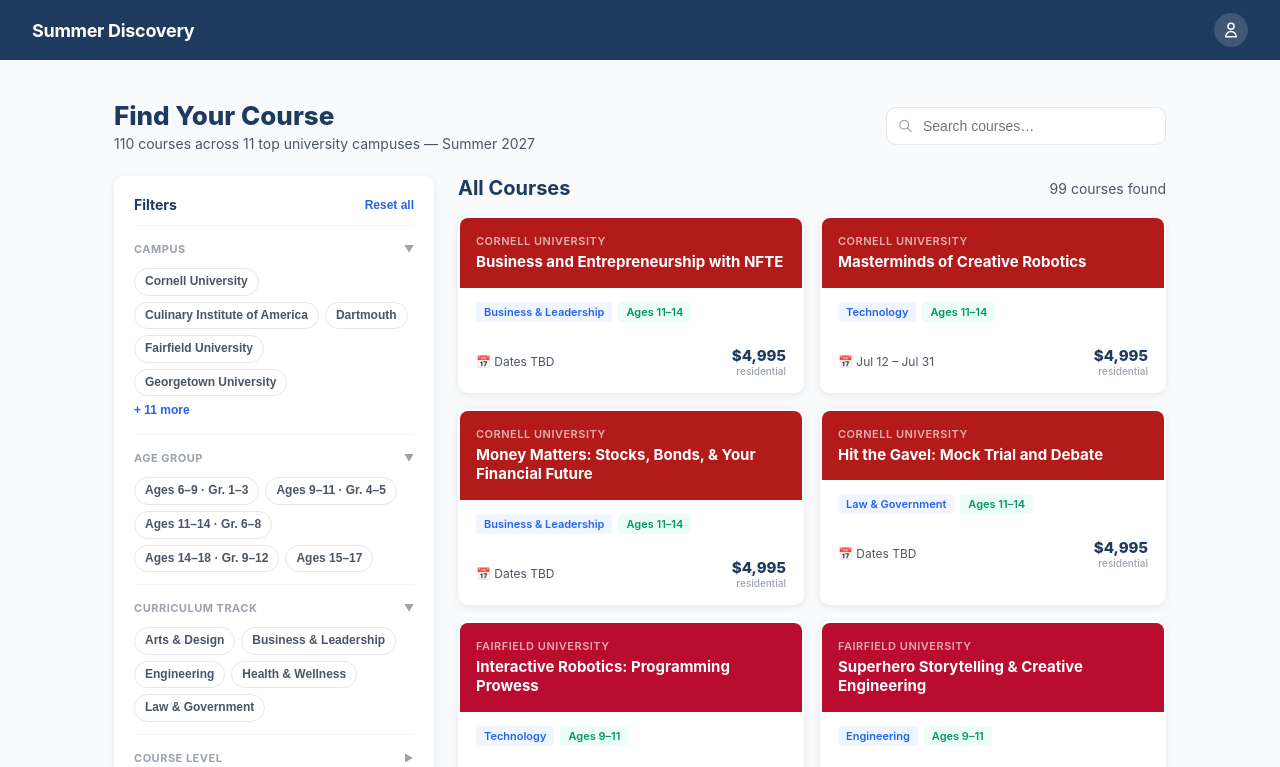
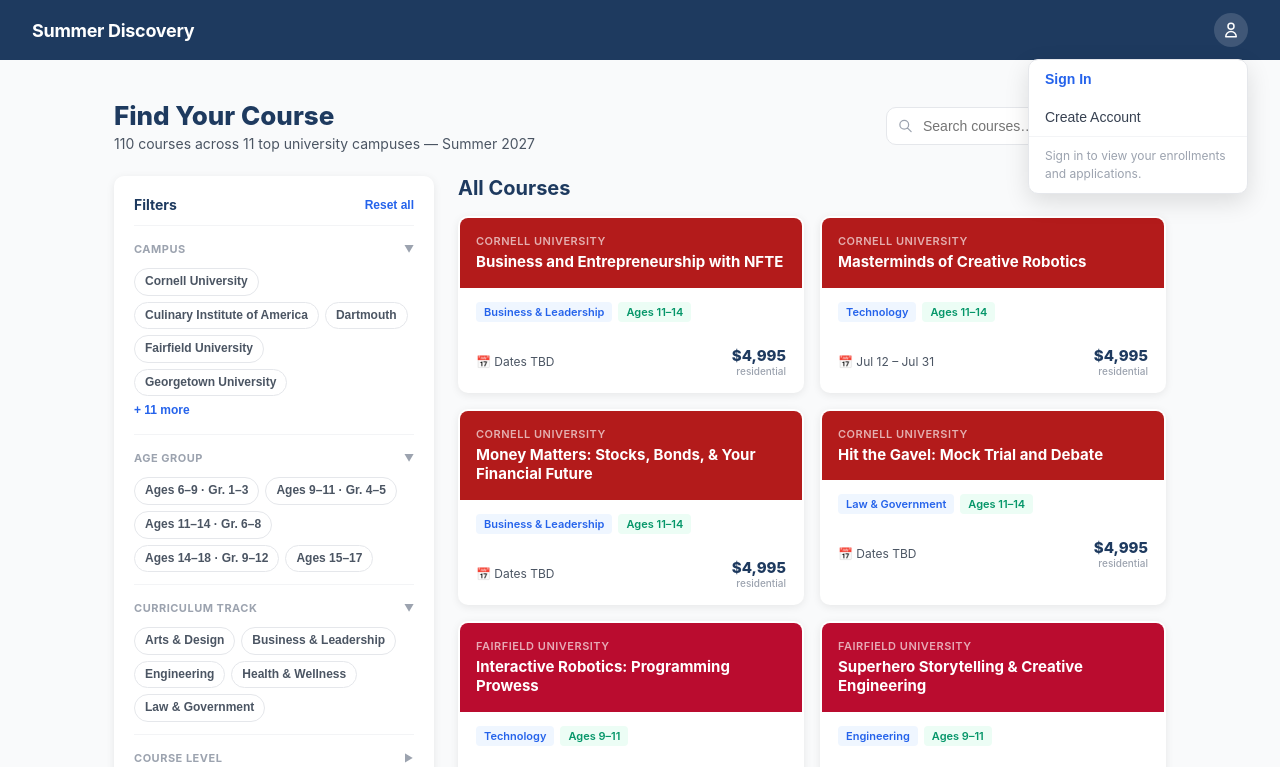
Before and after one commit to thedeskofjob/Summer-Discovery, a plain HTML site: page index.html in a window 1280 px wide. Both pictures are taken after a click on the element 1230 px from the left and 30 px from the top of the page. Shown: the top 767 px of the page. Drawn offline with Linux system fonts and the light colour scheme.

Commit message:
Add files via upload

```diff
--- a/index.html
+++ b/index.html
@@ -239,7 +239,7 @@
 <nav>
   <div class="logo" onclick="showScreen('finder')">Summer Discovery</div>
   <div class="flow-steps" id="navSteps"></div>
-  <div class="nav-account" id="navAccount" onclick="toggleAccountMenu()">
+  <div class="nav-account" id="navAccount" onclick="toggleAccountMenu(event)">
     <div class="nav-avatar" id="navAvatar">
       <svg width="18" height="18" fill="none" viewBox="0 0 24 24" stroke="currentColor" stroke-width="2"><path stroke-linecap="round" stroke-linejoin="round" d="M16 7a4 4 0 11-8 0 4 4 0 018 0zM12 14a7 7 0 00-7 7h14a7 7 0 00-7-7z"/></svg>
     </div>
@@ -1250,7 +1250,8 @@ function refreshGroupLabels() {
 // ─── ACCOUNT ─────────────────────────────────────────────────────────────────
 let currentUser = null; // null = signed out
 
-function toggleAccountMenu() {
+function toggleAccountMenu(e) {
+  e.stopPropagation();
   const dropdown = document.getElementById('accountDropdown');
   const isOpen = dropdown.classList.contains('open');
   if (isOpen) { dropdown.classList.remove('open'); return; }
```
